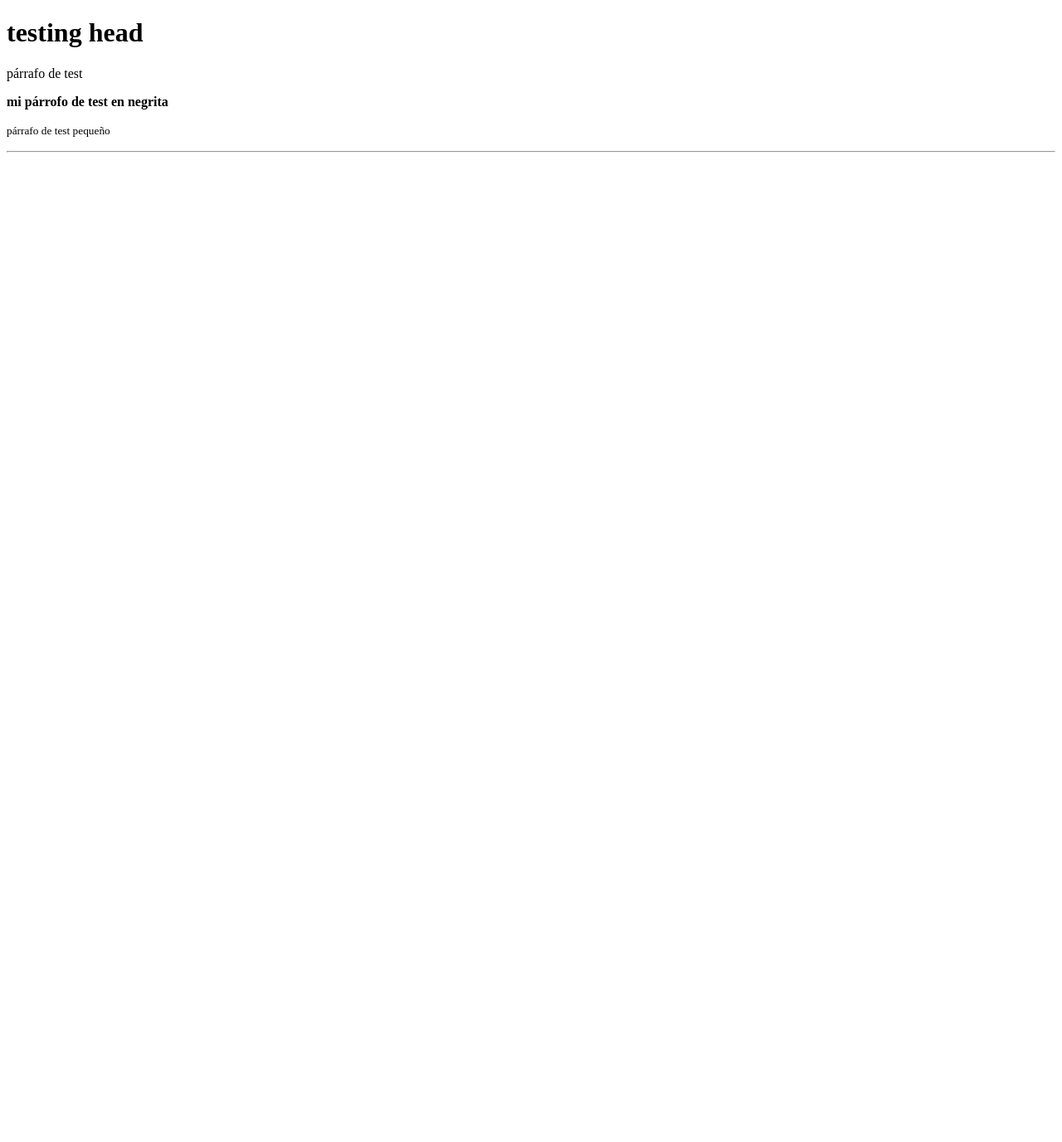
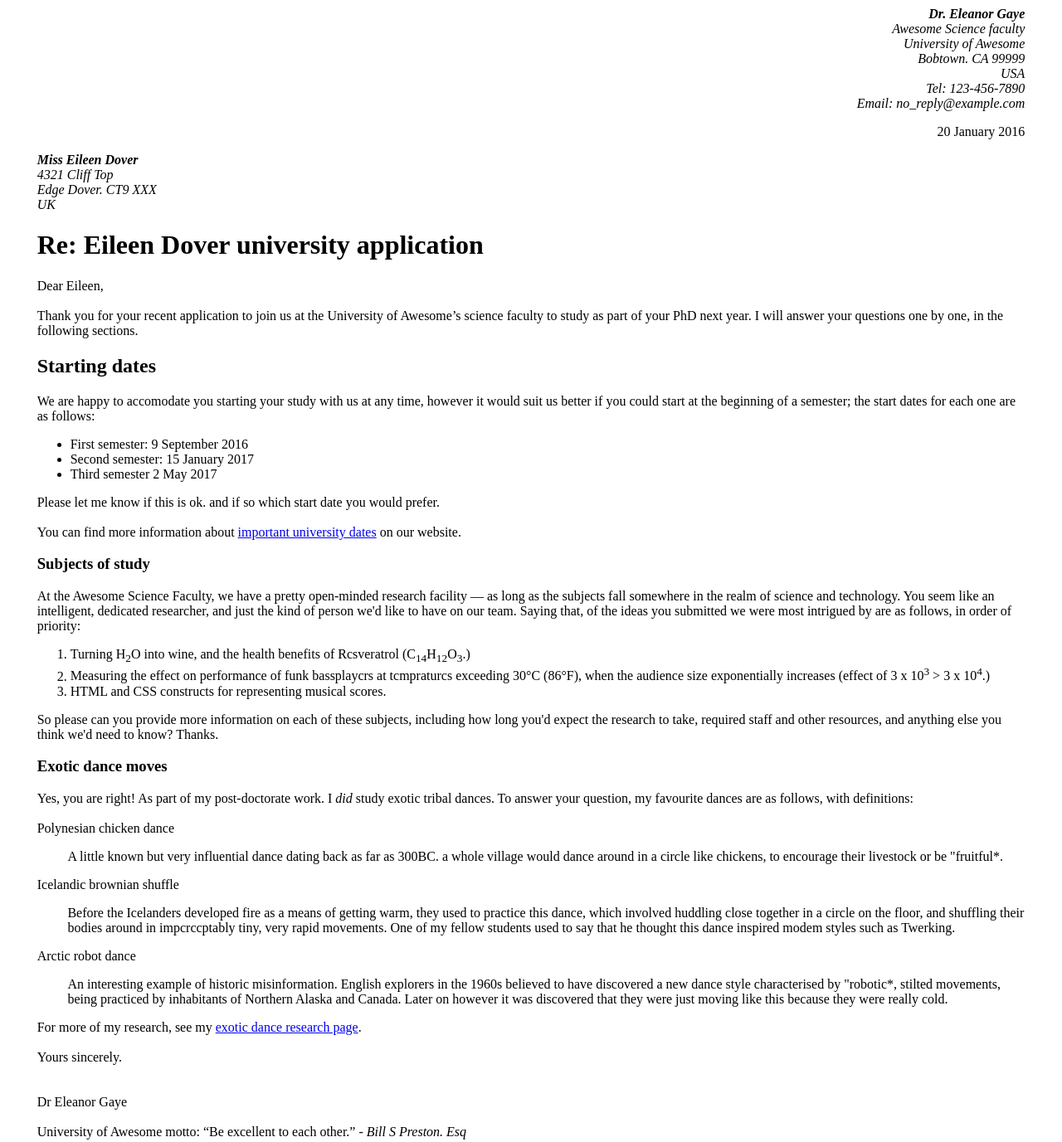
Before and after one commit to BrunoMalfi/clase-html-1, a plain HTML site: page index.html in a window 1280 px wide. Shown: the whole page at 83% size. Before the commit the page ends 800 px from the top, so only its background shows below. Drawn offline with Linux system fonts and the light colour scheme.

Commit message:
primera version

```diff
--- a/index.html
+++ b/index.html
@@ -5,12 +5,71 @@
     <meta name="viewport" content="width=device-width, initial-scale=1.0">
     <title>Document</title>
 </head>
-<body>
-    <h1>testing head</h1>
-    <p>párrafo de test</p>
-    <p><b> mi párrofo de test en negrita </b></p>
-    <p><small>párrafo de test pequeño</small></p>
-    <!-- test -->
-    <hr/>
-</body>
+    <body>
+        <DIV align="right" style="margin-right:5ex;" >
+            <address>
+                <b>Dr. Eleanor Gaye</b><br/>
+                Awesome Science faculty<br/>
+                University of Awesome<br/>
+                Bobtown. CA 99999<br/>
+                USA<br/>
+                Tel: 123-456-7890 <br/>
+                Email: no_reply@example.com<br/>
+            </address>
+            <p> 20 January 2016</br></p>
+        </DIV>
+        <DIV style="margin-left:5ex;margin-right:5ex;" >
+            <address>
+                <b>Miss Eileen Dover</b> <br/>
+                 4321 Cliff Top <br/>
+                Edge Dover. CT9 XXX<br/>
+                UK<br/>
+            </address>
+            <h1>Re: Eileen Dover university application</h1>
+            <p>
+            Dear Eileen,<br/><br/>
+            Thank you for your recent application to join us at the University of Awesome’s science faculty to study as part of your PhD next year. I will answer your questions one by one, in the following sections.<br/>
+            </p>
+            <h2>Starting dates</h2>
+            <p>We are happy to accomodate you starting your study with us at any time, however it would suit us better if you could start at the beginning of a semester; the start dates for each one are as follows:<br/>
+                <ul>
+                    <li>First semester: 9 September 2016</li>
+                    <li>Second semester: 15 January 2017</li>
+                    <li>Third semester 2 May 2017</li>
+                </ul>
+                Please let me know if this is ok. and if so which start date you would prefer.<br/><br/>
+                You can find more information about <a href="url" target="_blank" > important university dates</a> on our website.<br/>
+            </p>
+            <h3>Subjects of study </h3>
+            <p>
+                At the Awesome Science Faculty, we have a pretty open-minded research facility — as long as the subjects fall somewhere in the realm of science and technology. You seem like an intelligent, dedicated researcher, and just the kind of person we'd like to have on our team. Saying that, of the ideas you submitted we were most intrigued by are as follows, in order of priority:
+                <ol>
+                    <li>Turning H<sub>2</sub>O into wine, and the health benefits of Rcsveratrol (C<sub>14</sub>H<sub>12</sub>O<sub>3</sub>.)</li>
+                    <li>Measuring the effect on performance of funk bassplaycrs at tcmpraturcs exceeding 30°C (86°F), when the audience size exponentially increases (effect of 3 x 10<sup>3</sup> > 3 x 10<sup>4</sup>.)</li>
+                    <li>HTML and CSS constructs for representing musical scores.</li>
+                </ol>
+                So please can you provide more information on each of these subjects, including how long you'd expect the research to take, required staff and other resources, and anything else you think we'd need to know? Thanks.
+            </p>
+            <h3>Exotic dance moves</h3>
+            <p>Yes, you are right! As part of my post-doctorate work. I <i>did</i> study exotic tribal dances. To answer your question, my favourite dances are as follows, with definitions:<br/><br/>
+                Polynesian chicken dance<br/>
+            </p>
+            <p style="margin-left:5ex;">
+                A little known but very influential dance dating back as far as 300BC. a whole village would dance around in a circle like chickens, to encourage their livestock or be "fruitful*.<br/>
+            </p>
+            <p>Icelandic brownian shuffle<br/></p>
+            <p style="margin-left:5ex;">
+                Before the Icelanders developed fire as a means of getting warm, they used to practice this dance, which involved huddling close together in a circle on the floor, and shuffling their bodies around in impcrccptably tiny, very rapid movements. One of my fellow students used to say that he thought this dance inspired modem styles such as Twerking.
+            </p>
+            <p>Arctic robot dance</p>
+            <p style="margin-left:5ex;">
+                An interesting example of historic misinformation. English explorers in the 1960s believed to have discovered a new dance style characterised by "robotic*, stilted movements, being practiced by inhabitants of Northern Alaska and Canada. Later on however it was discovered that they were just moving like this because they were really cold.
+            </p>
+            <p>For more of my research, see my <a href="url" target="_blank" >exotic dance research page</a>.<br/><br/>
+            Yours sincerely.<br/><br/><br/>
+            Dr Eleanor Gaye <br/><br/>
+            University of Awesome motto: “Be excellent to each other.” <i>- Bill S Preston. Esq</i>
+            </p>
+        </DIV>
+    </body>
 </html>
```
